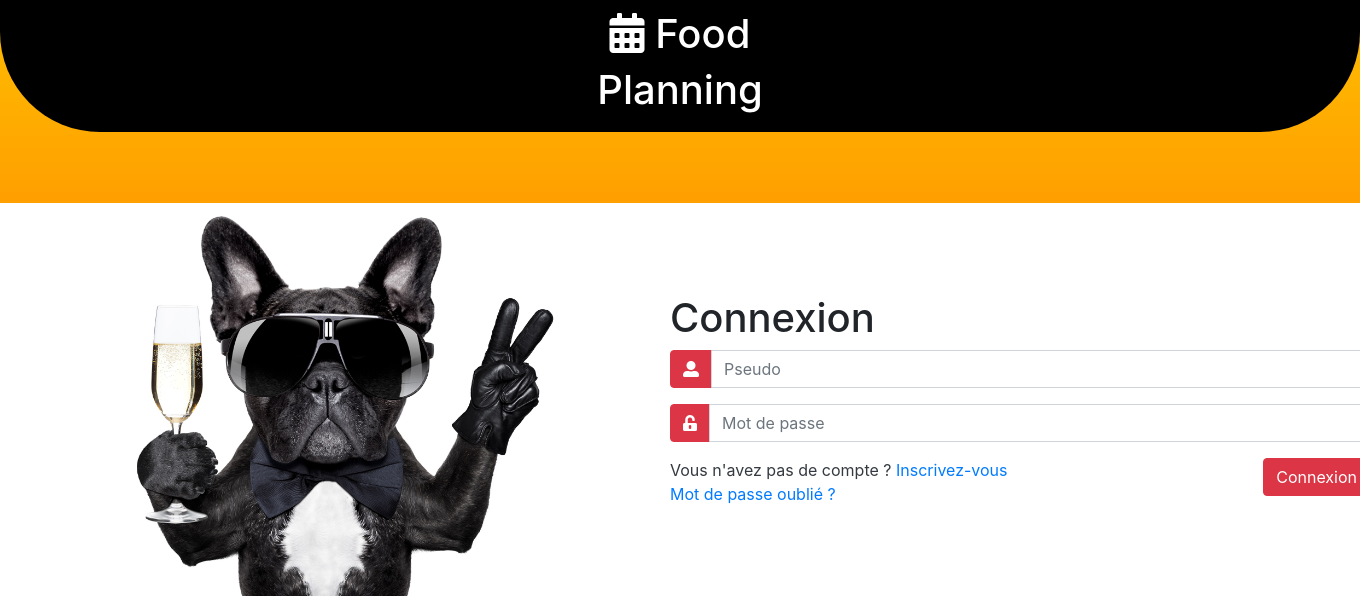
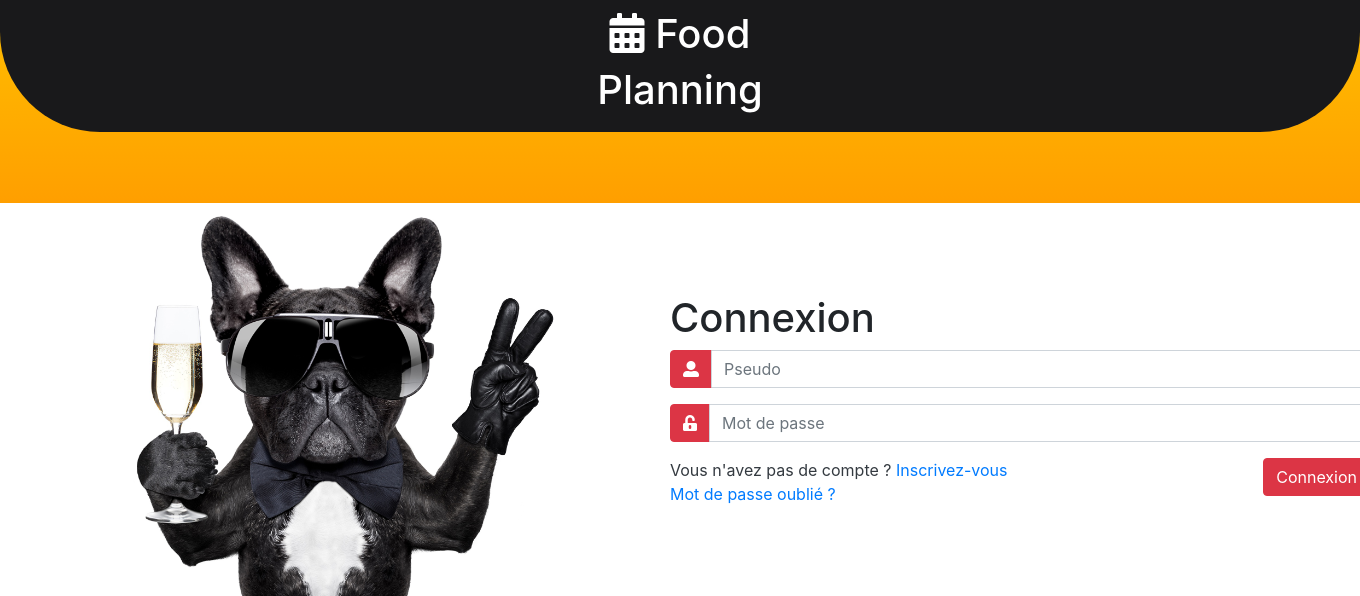
Before and after one commit to riderflo85/foodplanning, a Django app: page / in a window 1360 px wide; the page is wider, and only the part inside the window is pictured. Shown: the top 596 px of that part. Run offline with Django 3.2, Linux system fonts and the light colour scheme; some libraries are stand-ins or nearby versions.

Commit message:
Change header background color

```diff
--- a/usercontrol/static/usercontrol/css/header.css
+++ b/usercontrol/static/usercontrol/css/header.css
@@ -5,7 +5,7 @@ header
     padding-top: 10px;
     padding-bottom: 10px;
     color: white;
-    background-color: black;
+    background-color: #19191b;
     border: 0px solid;
     border-radius: 0px 0px 100px 100px;
 }
```
